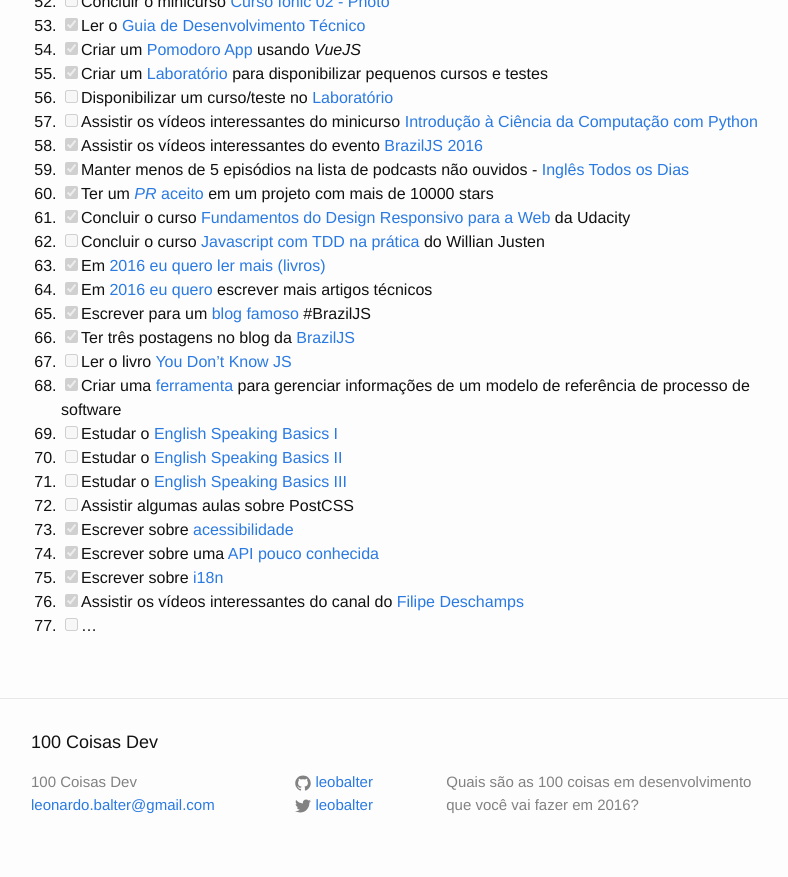
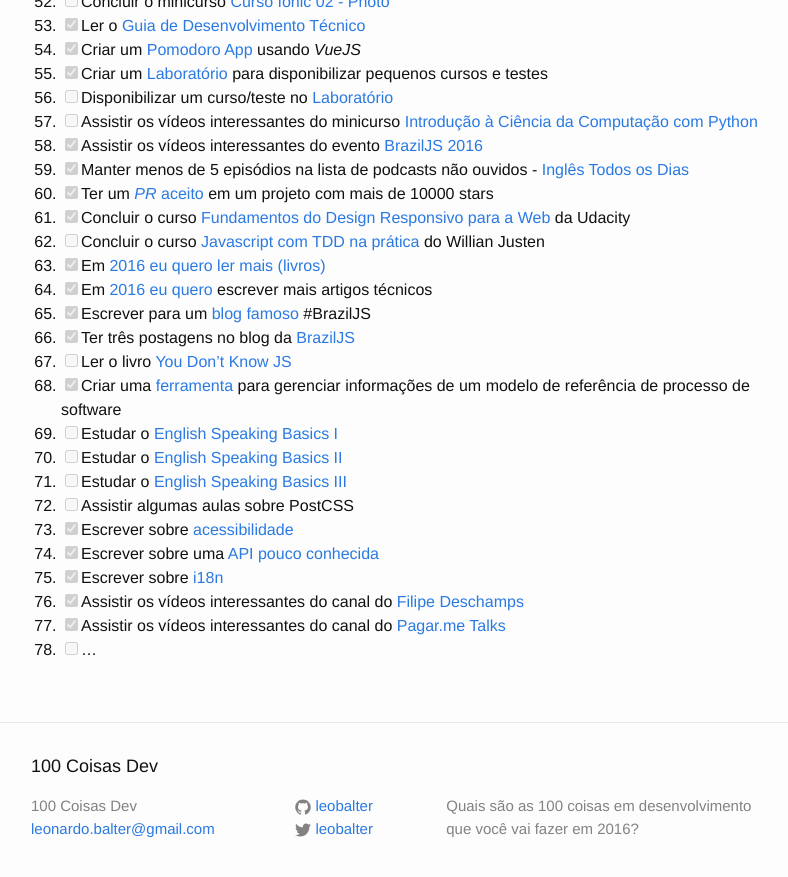
Before and after one commit to leobalter/100-coisas-dev, a Jekyll site: the page built from _posts/listas/2016-01-18-ftonato.markdown, in a window 1280 px wide and 900 px high, scrolled down 1434 px. Shown: the top 877 px of the window, without its empty margins (239-1027 px from the left). Built offline with Jekyll 4.4.1, drawn with Linux system fonts in a browser that asks for light colours; comment, search, counter and statistics services are not loaded.

Commit message:
Adicionar novas Talks

```diff
--- a/_posts/listas/2016-01-18-ftonato.markdown
+++ b/_posts/listas/2016-01-18-ftonato.markdown
@@ -81,4 +81,5 @@ categories: listas
 74. [x] Escrever sobre uma [API pouco conhecida](https://braziljs.org/blog/web-share-api/)
 75. [x] Escrever sobre [i18n](https://braziljs.org/blog/implementando-internacionalizacao-i18n-com-javascript/)
 76. [x] Assistir os vídeos interessantes do canal do [Filipe Deschamps](https://www.youtube.com/channel/UCU5JicSrEM5A63jkJ2QvGYw/videos)
-77. [ ] ...
+77. [x] Assistir os vídeos interessantes do canal do [Pagar.me Talks](https://www.youtube.com/channel/UCNhSCufrcOMeFvzEM7tt9Lw)
+78. [ ] ...
```
